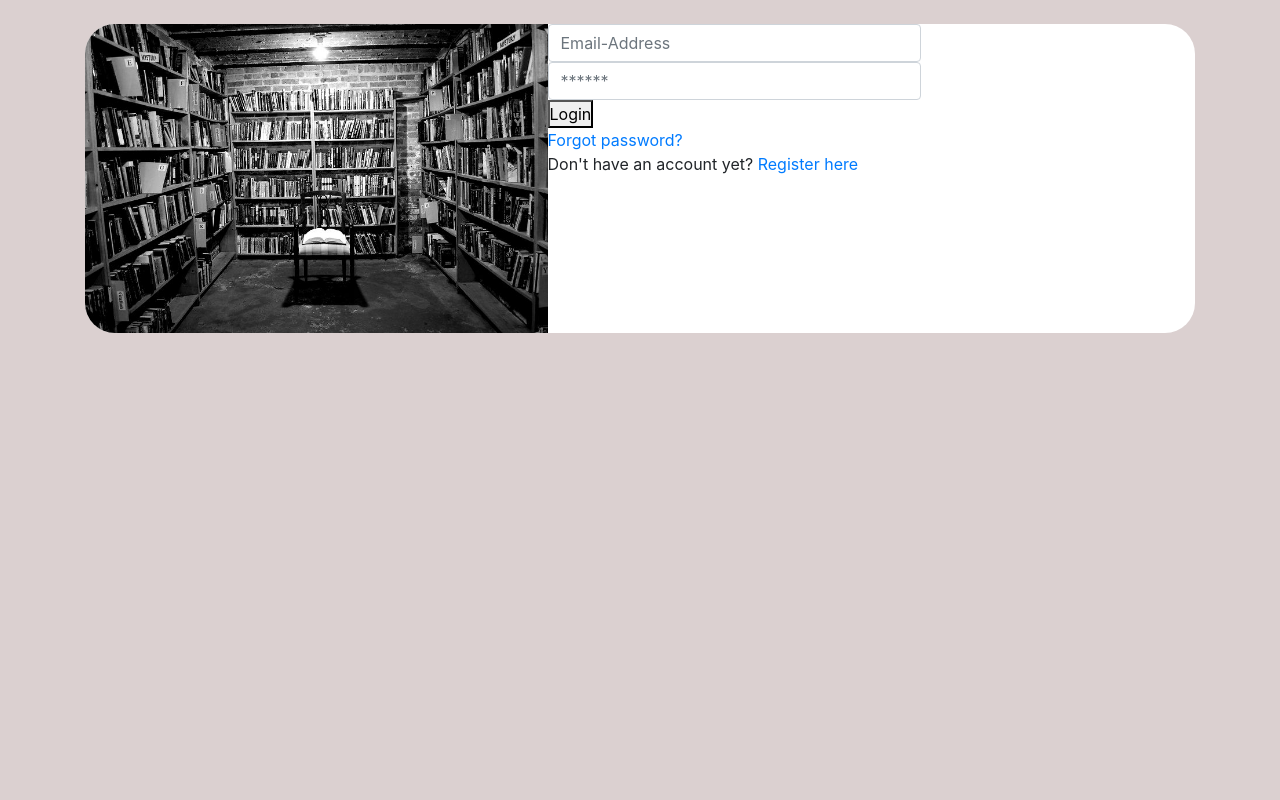
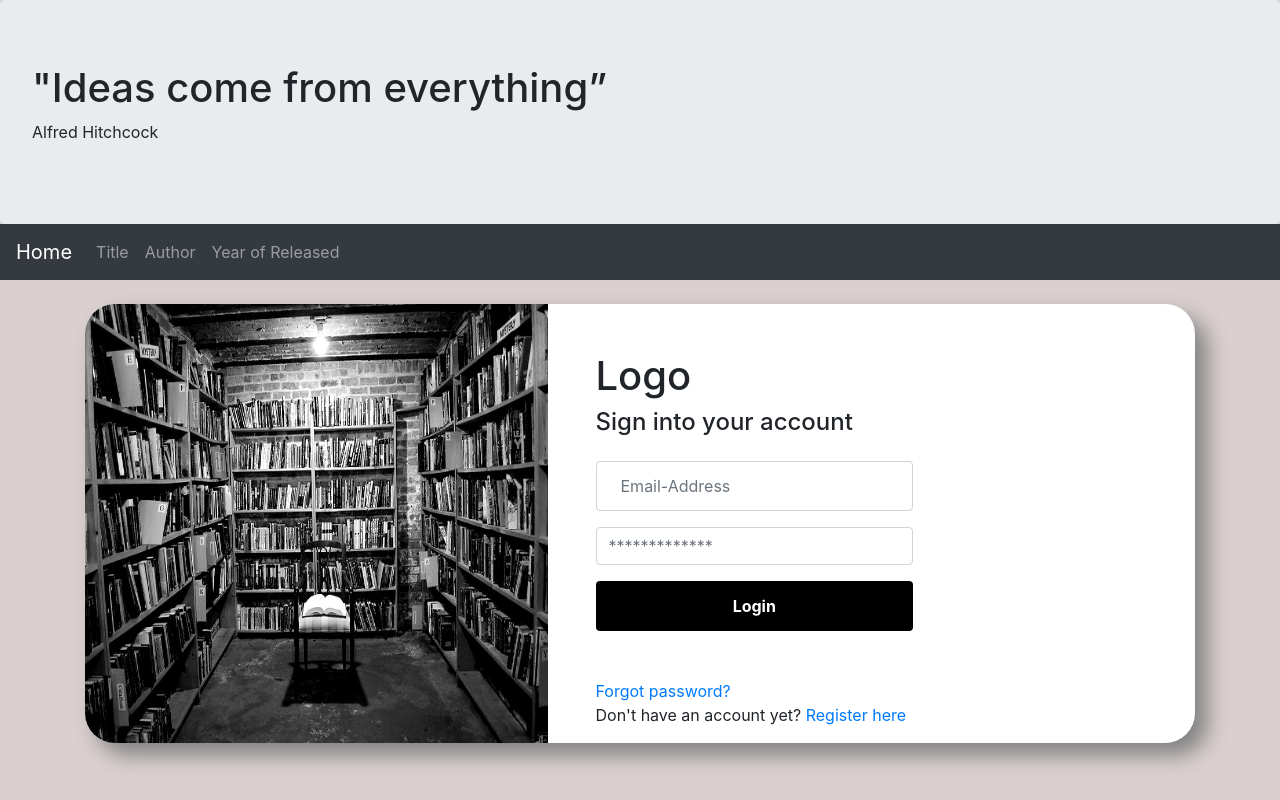
Before and after one commit to MajorTom97/cs50w-project1, a Flask app: page / in a window 1280 px wide. Run offline with Flask 2, Linux system fonts and the light colour scheme.

Commit message:
Samstag 18/9 Aktualisierung

```diff
--- a/templates/index.html
+++ b/templates/index.html
@@ -20,39 +20,81 @@
         .row{
             background-color: white;
             border-radius: 30px;
+            box-shadow: 12px 12px 22px grey;
         }
         img{
             border-top-left-radius: 30px;
             border-bottom-left-radius: 30px;
         }
+        .btn1{
+            border:none;
+            outline: none;
+            height: 50px;
+            width: 100%;
+            background-color: black;
+            color: white;
+            border-radius: 4px;
+            font-weight: bold;
+        }
+        .btn1:hover{
+            background: white;
+            border: 1px solid;
+            color: black;
+        }
     </style>
 </head>
 <body>
+     <!--Jumbotron-->
+    <div class="jumbotron" style="margin-bottom:0">
+    <h1>"Ideas come from everything”</h1>
+    <p>Alfred Hitchcock</p>
+    </div>
+    <nav class="navbar navbar-expand-md bg-dark navbar-dark">
+        <a class="navbar-brand" href="#">Home</a>
+        <button class="navbar-toggler" type="button" data-toggle="collapse" data-target="#collapsibleNavbar">
+          <span class="navbar-toggler-icon"></span>
+        </button>
+        <div class="collapse navbar-collapse" id="collapsibleNavbar">
+          <ul class="navbar-nav">
+            <li class="nav-item">
+              <a class="nav-link" href="#">Title</a>
+            </li>
+            <li class="nav-item">
+              <a class="nav-link" href="#">Author</a>
+            </li>
+            <li class="nav-item">
+              <a class="nav-link" href="#">Year of Released</a>
+            </li>
+          </ul>
+        </div>
+      </nav>
     <section class="Form my-4 mx-5">
         <div class="container">
             <div class="row no-gutters">
                 <div class="col-lg-5">
-                    <img src="../img/fontform.jpg" class="img-fluid" alt="">
+                    <img src="../img/fontform.jpg" class="img-fluid" alt="" style="height: 100%; width: 100%;">
                 </div>
-                <div class="col-lg-7">
+                <div class="col-lg-7 px-5 pt-5">
+                    <h1>Logo</h1>
+                    <h4>Sign into your account</h4>
                     <form>
                         <div class="form-row">
                             <div class="col-lg-7">
-                                <input type="email" placeholder="Email-Address" class="form-control">
+                                <input type="email" placeholder="Email-Address" class="form-control my-3 p-4">
                             </div>
                         </div>
                         <div class="form-row">
                             <div class="col-lg-7">
-                                <input type="password" placeholder="******" class="form-control">
+                                <input type="password" placeholder="*************" class="form-control">
                             </div>
                         </div>
                         <div class="form-row">
                             <div class="col-lg-7">
-                                <button type="button" class="btn1">Login</button>
+                                <button type="button" class="btn1 mt-3 mb-5">Login</button>
                             </div>
                         </div>
                         <a href="#">Forgot password?</a>
-                        <p>Don't have an account yet? <a href="#">Register here</a></p>
+                        <p>Don't have an account yet? <a href="./register.html">Register here</a></p>
                     </form>
                 </div>
             </div>
```
Also changed, not shown: application.py (+13 -0 lines), templates/layout.html (+9 -2 lines), templates/register.html (+20 -0 lines), static/style.css (added), static/style.scss (added).
